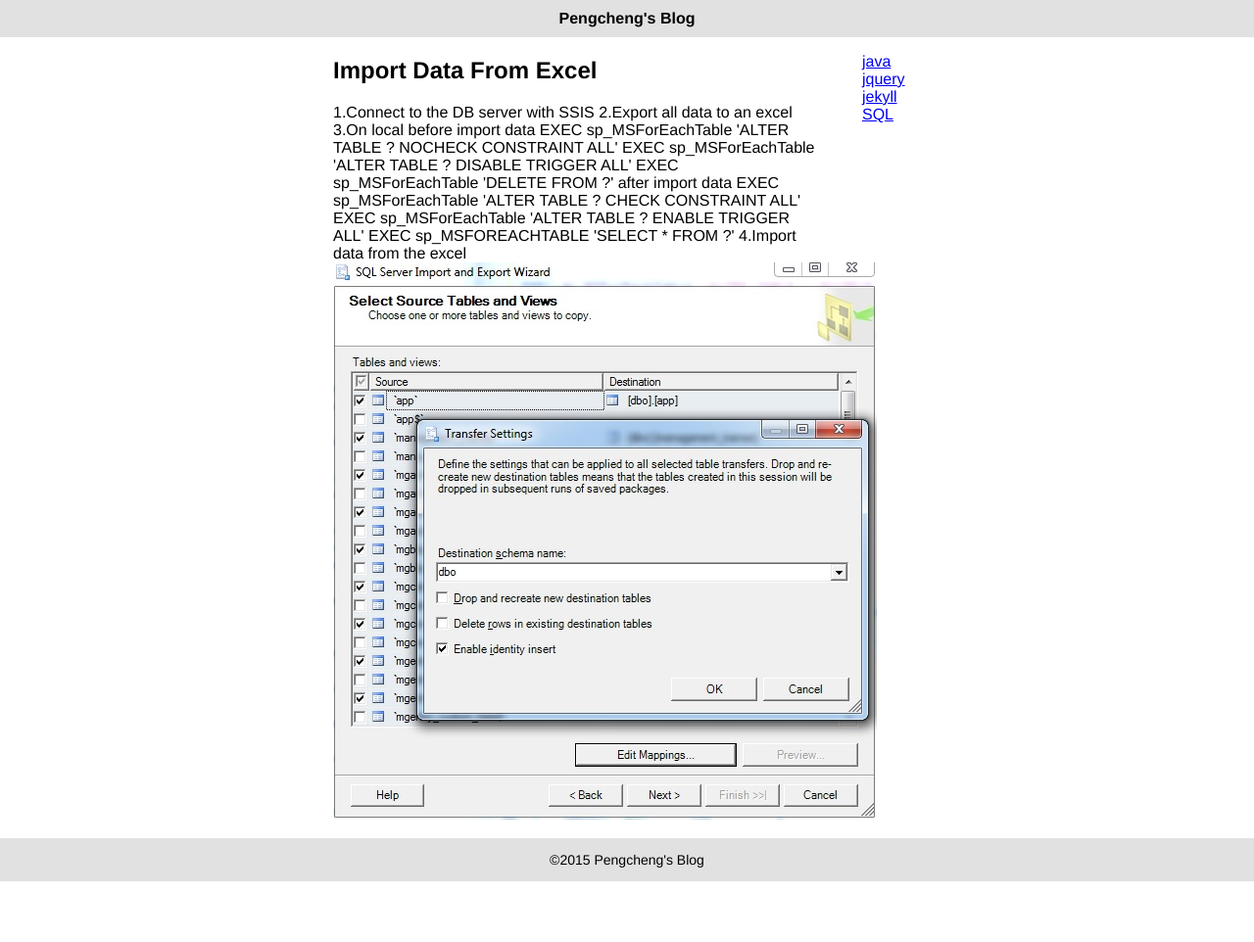
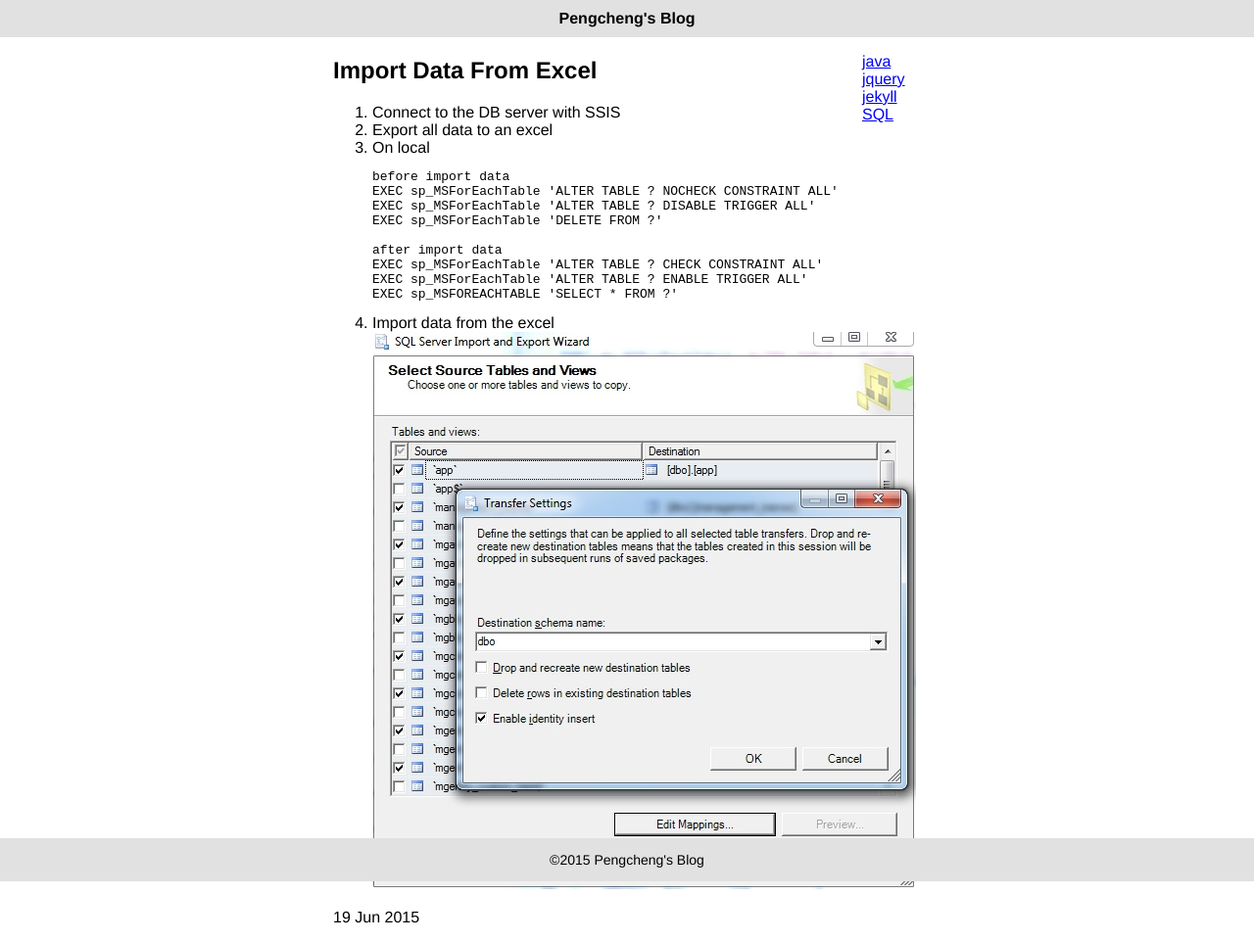
Before and after one commit to anfslove/jekyll_demo, a Jekyll site: the page built from _posts/2015-06-19-import_data_from_excel.html, in a window 1280 px wide. Shown: the whole page at 98% size. Built offline with Jekyll 4.4.1, drawn with Linux system fonts in a browser that asks for light colours; before the commit the page ends 900 px from its top, so only the background shows below that.

Commit message:
Added new posts.

```diff
--- a/_posts/2015-06-19-import_data_from_excel.html
+++ b/_posts/2015-06-19-import_data_from_excel.html
@@ -5,10 +5,11 @@
 ---
 
 <h2>{{ page.title }}</h2>
-
-1.Connect to the DB server with SSIS
-2.Export all data to an excel
-3.On local
+<ul class="list-decimal">
+	<li>Connect to the DB server with SSIS</li>
+	<li>Export all data to an excel</li>
+	<li>On local<br>
+<pre>
 before import data
 EXEC sp_MSForEachTable 'ALTER TABLE ? NOCHECK CONSTRAINT ALL'
 EXEC sp_MSForEachTable 'ALTER TABLE ? DISABLE TRIGGER ALL'
@@ -18,7 +19,10 @@
 EXEC sp_MSForEachTable 'ALTER TABLE ? CHECK CONSTRAINT ALL'
 EXEC sp_MSForEachTable 'ALTER TABLE ? ENABLE TRIGGER ALL'
 EXEC sp_MSFOREACHTABLE 'SELECT * FROM ?'
-4.Import data from the excel
+</pre>
+	</li>
+	<li>Import data from the excel
 		<img src="{{ site.baseurl }}/images/import_data_ssis.jpg">
-
+	</li>
+</ul>
 <p>{{ page.date | date_to_string }}</p>
--- a/categories/sql/index.html
+++ b/categories/sql/index.html
@@ -1,7 +1,7 @@
 ---
 layout: default
-title: SQL
-category: SQL
+title: sql
+category: sql
 ---
 
 <ul class="posts">
--- a/css/main.css
+++ b/css/main.css
@@ -49,3 +49,6 @@
 .categories{
 	list-style: none;
 }
+.list-decimal{
+	list-style: decimal;
+}
```
Lines whose indentation alone changed are shown as unchanged.
